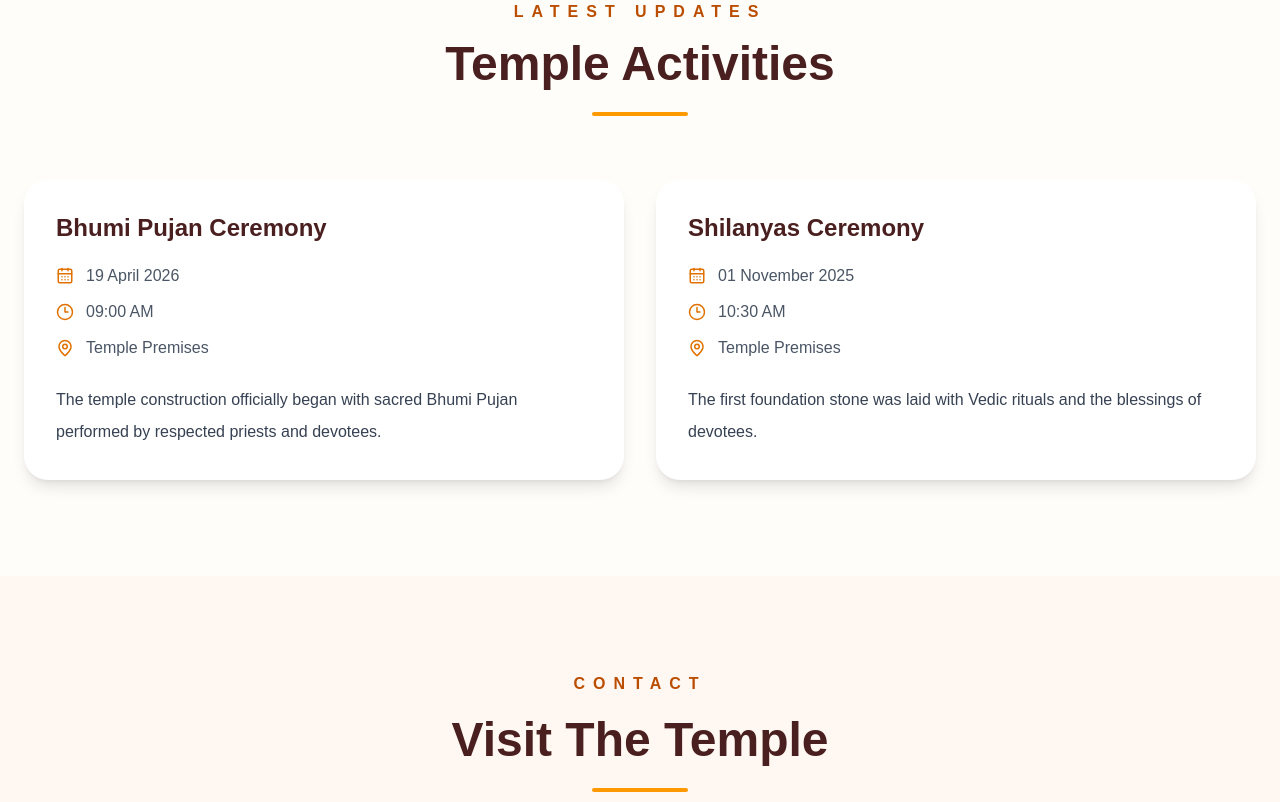
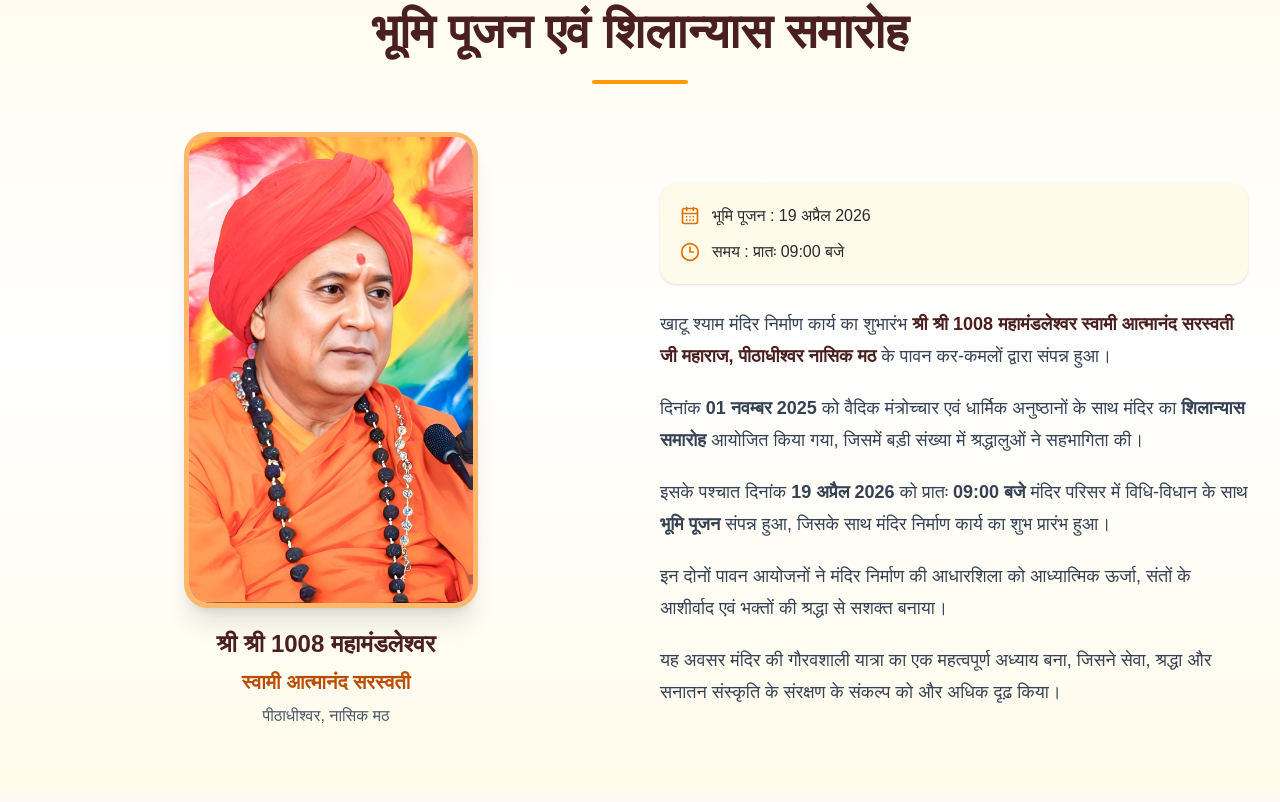
Before and after one commit to Abhishek11032/temple_project, a React (Vite) app: page / in a window 1280 px wide. Shown: the part 4478-5280 px from the top of the page. Built offline with nearby package versions, Linux system fonts and the light colour scheme.

Commit message:
Updated the UI

```diff
--- a/src/components/about/AboutHero.tsx
+++ b/src/components/about/AboutHero.tsx
@@ -20,9 +20,9 @@ export default function AboutHero() {
       {/* Breadcrumb */}
 
       <div className="absolute top-5 right-5 md:top-8 md:right-12 flex items-center gap-2 text-xs sm:text-sm text-white">
-<Link
-  to="/#home"
-  className="w-full inline-flex cursor-pointer hover:text-amber-300 transition"
+        <Link
+  to="/?section=home"
+  className="inline-flex items-center px-2 py-1 transition-colors duration-300 hover:text-amber-300"
 >
   Home
 </Link>
--- a/src/components/layout/Navbar.tsx
+++ b/src/components/layout/Navbar.tsx
@@ -1,5 +1,6 @@
 import { useState, useEffect } from "react";
 import { Menu, X } from "lucide-react";
+import { useNavigate, useSearchParams } from "react-router-dom";
 
 const navLinks = [
   { name: "Home", id: "home" },
@@ -14,12 +15,12 @@ const navLinks = [
 export default function Navbar() {
   const [menuOpen, setMenuOpen] = useState(false);
   const [activeSection, setActiveSection] = useState("home");
+  const navigate = useNavigate();
+  const [searchParams] = useSearchParams();
 
   useEffect(() => {
     const handleScroll = () => {
       const scrollPosition = window.scrollY;
-
-      // Navbar ki height ke liye offset
       const offset = 120;
 
       let currentSection = "home";
@@ -39,27 +40,51 @@ export default function Navbar() {
       setActiveSection(currentSection);
     };
 
-    // Initial check
     handleScroll();
 
     window.addEventListener("scroll", handleScroll, {
       passive: true,
     });
 
-    window.addEventListener("resize", handleScroll);
-
     return () => {
       window.removeEventListener("scroll", handleScroll);
-      window.removeEventListener("resize", handleScroll);
     };
   }, []);
 
+  useEffect(() => {
+    const sectionId = searchParams.get("section");
+
+    // agar section param nahi hai to Home active rakho
+    if (!sectionId) {
+      setActiveSection("home");
+      return;
+    }
+
+    const section = document.getElementById(sectionId);
+
+    if (!section) return;
+
+    setTimeout(() => {
+      const navbarHeight = 96;
+
+      const sectionPosition =
+        section.getBoundingClientRect().top + window.scrollY - navbarHeight;
+
+      window.scrollTo({
+        top: sectionPosition,
+        behavior: "smooth",
+      });
+    }, 100);
+  }, [searchParams]);
   const handleNavClick = (id: string) => {
-    // Click ke time immediately active change
     setActiveSection(id);
+    setMenuOpen(false);
 
-    // Mobile menu close
-    setMenuOpen(false);
+    if (id === "home") {
+      navigate("/"); // URL clean
+    } else {
+      navigate(`/?section=${id}`);
+    }
 
     const section = document.getElementById(id);
 
@@ -67,9 +92,7 @@ export default function Navbar() {
       const navbarHeight = 96;
 
       const sectionPosition =
-        section.getBoundingClientRect().top +
-        window.scrollY -
-        navbarHeight;
+        section.getBoundingClientRect().top + window.scrollY - navbarHeight;
 
       window.scrollTo({
         top: sectionPosition,
@@ -77,14 +100,12 @@ export default function Navbar() {
       });
     }
   };
-
   return (
     <>
       {/* ================= NAVBAR ================= */}
 
       <header className="fixed top-0 left-0 z-50 w-full border-b border-amber-500 bg-gradient-to-r from-[#3B1610] via-[#5A2417] to-[#3B1610] shadow-xl">
         <div className="mx-auto flex h-24 max-w-7xl items-center justify-between px-5 lg:px-8">
-
           {/* ================= Logo ================= */}
 
           <button
@@ -127,7 +148,7 @@ export default function Navbar() {
               <p
                 className="
                   mt-2
-                  text-[10px]
+                  text-[7px]
                   md:text-xs
                   uppercase
                   tracking-[6px]
@@ -209,19 +230,13 @@ export default function Navbar() {
           shadow-2xl
           transition-transform
           duration-500
-          ${
-            menuOpen
-              ? "translate-x-0"
-              : "translate-x-full"
-          }
+          ${menuOpen ? "translate-x-0" : "translate-x-full"}
         `}
       >
         {/* Drawer Header */}
 
         <div className="flex h-20 items-center justify-between border-b border-white/10 px-6">
-          <h2 className="text-2xl font-bold text-amber-300">
-            Menu
-          </h2>
+          <h2 className="text-2xl font-bold text-amber-300">Menu</h2>
 
           <button
             className="text-white"
--- a/src/components/sections/Updates.tsx
+++ b/src/components/sections/Updates.tsx
@@ -1,80 +1,137 @@
 import { motion } from "framer-motion";
-import { CalendarDays, MapPin, Clock3 } from "lucide-react";
+import { CalendarDays, Clock3, MapPin } from "lucide-react";
 
-const updates = [
-  {
-    title: "Bhumi Pujan Ceremony",
-    date: "19 April 2026",
-    time: "09:00 AM",
-    location: "Temple Premises",
-    description:
-      "The temple construction officially began with sacred Bhumi Pujan performed by respected priests and devotees.",
-  },
-  {
-    title: "Shilanyas Ceremony",
-    date: "01 November 2025",
-    time: "10:30 AM",
-    location: "Temple Premises",
-    description:
-      "The first foundation stone was laid with Vedic rituals and the blessings of devotees.",
-  },
-];
 export default function Updates() {
   return (
-    <section id="temple" className="bg-[#fffdf9] py-24">
-      <div className="mx-auto max-w-7xl px-6">
+    <section
+      id="temple"
+      className="bg-gradient-to-b from-amber-50 via-white to-amber-50 py-16"
+    >
+      <div className="mx-auto max-w-7xl px-6 lg:px-8">
+
+        {/* Heading */}
 
         <div className="text-center">
-          <p className="uppercase tracking-[8px] text-amber-700 font-semibold">
-            Latest Updates
+          <p className="font-semibold uppercase tracking-[8px] text-amber-700">
+            विशेष आयोजन
           </p>
 
-          <h2 className="mt-4 text-5xl font-bold text-[#4A1F1F]">
-            Temple Activities
+          <h2 className="mt-4 text-4xl font-bold text-[#4A1F1F] md:text-5xl">
+            भूमि पूजन एवं शिलान्यास समारोह
           </h2>
 
           <div className="mx-auto mt-6 h-1 w-24 rounded-full bg-amber-500"></div>
         </div>
 
-        <div className="mt-16 grid gap-8 lg:grid-cols-2">
+        {/* Content */}
 
-          {updates.map((item, index) => (
+        <div className="mt-12 grid items-center gap-10 lg:grid-cols-2">
+
+          {/* Left Section - Image */}
+
           <motion.div
-              key={index}
-              initial={{ opacity: 0, y: 60 }}
-              whileInView={{ opacity: 1, y: 0 }}
-              transition={{ duration: 0.6 }}
+            initial={{ opacity: 0, x: -60 }}
+            whileInView={{ opacity: 1, x: 0 }}
+            transition={{ duration: 0.7 }}
             viewport={{ once: true }}
-              className="rounded-3xl bg-white p-8 shadow-lg"
           >
+            <div className=" w-full h-[50%] md:w-[50%] ml-0 md:ml-38 overflow-hidden rounded-3xl border-5 border-orange-300 bg-white shadow-xl">
+              <img
+                src="/images/swamiji.jpeg"
+                alt="स्वामी आत्मानंद सरस्वती"
+                className="h-full w-full object-cover"
+              />
+            </div>
+
+            <div className="mt-5 text-center">
               <h3 className="text-2xl font-bold text-[#4A1F1F]">
-                {item.title}
+                श्री श्री 1008 महामंडलेश्वर
               </h3>
 
-              <div className="mt-5 space-y-3 text-gray-600">
+              <p className="mt-2 text-xl font-semibold text-amber-700">
+                स्वामी आत्मानंद सरस्वती
+              </p>
+
+              <p className="mt-2 text-gray-600">
+                पीठाधीश्वर, नासिक मठ
+              </p>
+            </div>
+          </motion.div>
+
+          {/* Right Section - Details */}
+
+          <motion.div
+            initial={{ opacity: 0, x: 60 }}
+            whileInView={{ opacity: 1, x: 0 }}
+            transition={{ duration: 0.7 }}
+            viewport={{ once: true }}
+          >
+
+            {/* Bhumi Pujan Details */}
+
+            <div className="mt-8 rounded-2xl bg-amber-50 p-5 shadow-sm">
 
               <div className="flex items-center gap-3">
-                  <CalendarDays size={18} className="text-amber-600" />
-                  {item.date}
+                <CalendarDays size={20} className="text-amber-600" />
+                <span className="font-medium">
+                  भूमि पूजन : 19 अप्रैल 2026
+                </span>
               </div>
 
-                <div className="flex items-center gap-3">
-                  <Clock3 size={18} className="text-amber-600" />
-                  {item.time}
-                </div>
-
-                <div className="flex items-center gap-3">
-                  <MapPin size={18} className="text-amber-600" />
-                  {item.location}
+              <div className="mt-3 flex items-center gap-3">
+                <Clock3 size={20} className="text-amber-600" />
+                <span className="font-medium">
+                  समय : प्रातः 09:00 बजे
+                </span>
               </div>
 
             </div>
 
-              <p className="mt-6 leading-8 text-gray-700">
-                {item.description}
+            <div className="mt-6 space-y-5 text-lg leading-8 text-gray-700">
+
+              <p>
+                खाटू श्याम मंदिर निर्माण कार्य का शुभारंभ
+                <span className="font-semibold text-[#4A1F1F]">
+                  {" "}श्री श्री 1008 महामंडलेश्वर स्वामी आत्मानंद
+                  सरस्वती जी महाराज, पीठाधीश्वर नासिक मठ
+                </span>
+                {" "}के पावन कर-कमलों द्वारा संपन्न हुआ।
               </p>
+
+              <p>
+                दिनांक <strong>01 नवम्बर 2025</strong> को वैदिक
+                मंत्रोच्चार एवं धार्मिक अनुष्ठानों के साथ मंदिर का
+                <strong> शिलान्यास समारोह</strong> आयोजित किया गया,
+                जिसमें बड़ी संख्या में श्रद्धालुओं ने सहभागिता की।
+              </p>
+
+              <p>
+                इसके पश्चात दिनांक
+                <strong> 19 अप्रैल 2026 </strong>
+                को प्रातः
+                <strong> 09:00 बजे </strong>
+                मंदिर परिसर में विधि-विधान के साथ
+                <strong> भूमि पूजन </strong>
+                संपन्न हुआ, जिसके साथ मंदिर निर्माण कार्य का
+                शुभ प्रारंभ हुआ।
+              </p>
+
+              <p>
+                इन दोनों पावन आयोजनों ने मंदिर निर्माण की
+                आधारशिला को आध्यात्मिक ऊर्जा, संतों के आशीर्वाद
+                एवं भक्तों की श्रद्धा से सशक्त बनाया।
+              </p>
+
+              <p>
+                यह अवसर मंदिर की गौरवशाली यात्रा का एक
+                महत्वपूर्ण अध्याय बना, जिसने सेवा, श्रद्धा और
+                सनातन संस्कृति के संरक्षण के संकल्प को और अधिक
+                दृढ़ किया।
+              </p>
+
+            </div>
+
           </motion.div>
-          ))}
 
         </div>
       </div>
--- a/src/data/Gallerydata.ts
+++ b/src/data/Gallerydata.ts
@@ -1,4 +1,10 @@
-export const galleryData = {
+export type GalleryItem = {
+  image: string;
+  title: string;
+  guest?: string;
+};
+
+export const galleryData : Record<string, GalleryItem[]> = {
   "bhumi-pujan": [
     {
       image: "/images/img24.jpeg",
--- a/src/pages/AboutPage.tsx
+++ b/src/pages/AboutPage.tsx
@@ -2,6 +2,7 @@ import AboutHero from "../components/about/AboutHero";
 import MissionSection from "../components/about/MissionSection";
 import Vision from "../components/about/Vision";
 import WhyKhatuShyam from "../components/about/WhyKhatuShyam";
+import Footer from "../components/layout/Footer";
 
 export default function AboutPage() {
   return (
@@ -10,6 +11,7 @@ export default function AboutPage() {
        <Vision />
         <WhyKhatuShyam />
         <MissionSection />
+        <Footer />
     </>
   );
 }
--- a/src/pages/ExploreJourney.tsx
+++ b/src/pages/ExploreJourney.tsx
@@ -1,6 +1,8 @@
 import { motion } from "framer-motion";
 import { MapPin, Landmark, Mountain, ArrowLeft } from "lucide-react";
 import { useNavigate } from "react-router-dom";
+import Navbar from "../components/layout/Navbar";
+import Footer from "../components/layout/Footer";
 
 export default function ExploreJourney() {
   const navigate = useNavigate();
@@ -9,6 +11,7 @@ export default function ExploreJourney() {
     <div className="bg-[#FFFDF8] min-h-screen">
 
       {/* Hero Section */}
+      <Navbar/>
 
       <section
         className="relative h-[60vh] flex items-center justify-center"
@@ -173,7 +176,7 @@ export default function ExploreJourney() {
 
       {/* Back */}
 
-      <section className="py-16 text-center">
+      <section className="py-14 text-center">
 
         <button
           onClick={() => navigate("/")}
@@ -182,8 +185,8 @@ export default function ExploreJourney() {
           <ArrowLeft size={20} />
           Back to Home
         </button>
-
       </section>
+       <Footer />
 
     </div>
   );
--- a/src/pages/Gallery.tsx
+++ b/src/pages/Gallery.tsx
@@ -1,6 +1,8 @@
 import { Link,  useParams } from "react-router-dom";
 import {  ChevronRight } from "lucide-react";
 import { galleryData } from "../data/Gallerydata";
+import Navbar from "../components/layout/Navbar";
+import Footer from "../components/layout/Footer";
 
 export default function Gallery() {
   const { event } = useParams();
@@ -17,8 +19,10 @@ export default function Gallery() {
   };
 
   return (
-    <section className="min-h-screen bg-[#FFF8F2] py-10">
-      <div className="mx-auto max-w-7xl px-6">
+    <section className="min-h-screen bg-[#FFF8F2] pt-10">
+
+      <Navbar/>
+      <div className="mx-auto max-w-7xl px-6 py-10">
         {/* Back Button + Breadcrumb */}
 
         <div className="mb-10">
@@ -98,12 +102,13 @@ export default function Gallery() {
                   {item.title}
                 </h3>
 
-                {/* <p className="mt-2 text-gray-600">{item.guest}</p> */}
+                <p className="mt-2 text-gray-600">{item.guest}</p>
               </div>
             </div>
           ))}
         </div>
       </div>
+      <Footer/>
     </section>
   );
 }
--- a/src/pages/Home.tsx
+++ b/src/pages/Home.tsx
@@ -1,20 +1,48 @@
+import { useEffect } from "react";
+import { useSearchParams } from "react-router-dom";
+
 import BackToTop from "../components/common/BackToTop";
 import WhatsAppButton from "../components/common/WhatsAppButton";
 import Footer from "../components/layout/Footer";
-import Navbar from "../components/layout/Navbar";
 import About from "../components/sections/About";
 import ConstructionJourney from "../components/sections/ConstructionJourney";
 import Contact from "../components/sections/Contact";
 import GalleryPreview from "../components/sections/GalleryPreview";
 import Hero from "../components/sections/Hero";
 import Updates from "../components/sections/Updates";
-import Donate from "../components/sections/Donate"
+import Donate from "../components/sections/Donate";
+import Navbar from "../components/layout/Navbar";
 
 export default function Home() {
+  const [searchParams] = useSearchParams();
+
+  useEffect(() => {
+    const sectionId = searchParams.get("section");
+
+    if (!sectionId) return;
+
+    setTimeout(() => {
+      const section = document.getElementById(sectionId);
+
+      if (section) {
+        const navbarHeight = 96;
+
+        const sectionPosition =
+          section.getBoundingClientRect().top +
+          window.scrollY -
+          navbarHeight;
+
+        window.scrollTo({
+          top: sectionPosition,
+          behavior: "smooth",
+        });
+      }
+    }, 200);
+  }, [searchParams]);
+
   return (
     <>
-      <Navbar />
-
+    <Navbar />
       <main>
         <Hero />
         <About />
@@ -26,6 +54,7 @@ export default function Home() {
         <BackToTop />
         <WhatsAppButton />
       </main>
+
       <Footer />
     </>
   );
```
Also changed, not shown: src/components/layout/Footer.tsx (+40 -60 lines), public/images/swamiji.jpeg (added). Lines whose indentation alone changed are shown as unchanged.
